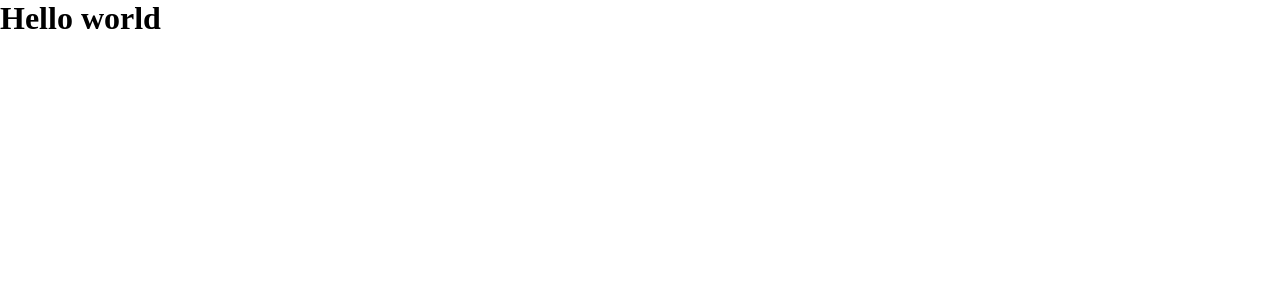
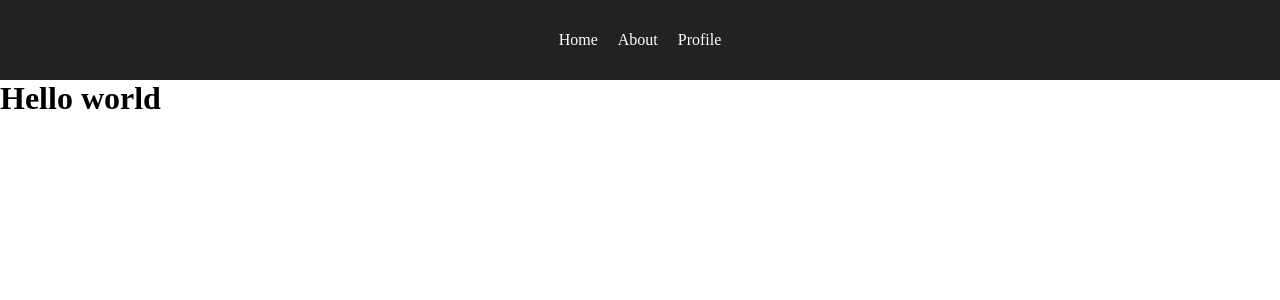
Before and after one commit to 1-aminadab/Next.js_scratch, a Next.js app: page / in a window 1280 px wide. Shown: the top 300 px of the page. Built offline with nearby package versions, Linux system fonts and the light colour scheme.

Commit message:
styles and layout

```diff
--- /dev/null
+++ b/components/Layout.js
@@ -0,0 +1,11 @@
+import React from 'react'
+import Navbar from './Navbar'
+function Layout({children}) {
+  return (
+    <div>
+        <Navbar /> <div>{children}</div>
+    </div>
+  )
+}
+
+export default Layout
--- /dev/null
+++ b/components/Navbar.js
@@ -0,0 +1,15 @@
+import Link from "next/link"
+import styles from "../styles/Navbar.module.css"
+function Navbar() {
+  return (
+    <div className={styles.navbar}>
+        <div className={styles.links}>
+            <Link href="/">Home</Link>
+            <Link href="/about">About</Link>
+            <Link href="/profile">Profile</Link>
+        </div>
+    </div>
+  )
+}
+
+export default Navbar
--- a/pages/_app.js
+++ b/pages/_app.js
@@ -1,5 +1,5 @@
 import '@/styles/globals.css'
-
+import Layout from '@/components/Layout'
 export default function App({ Component, pageProps }) {
-  return <Component {...pageProps} />
+  return <Layout><Component {...pageProps} /></Layout>
 }
--- a/pages/index.js
+++ b/pages/index.js
@@ -1,10 +1,14 @@
 import styles from '@/styles/Home.module.css'
 
-
+import Head from 'next/head'
 
 export default function Home() {
   return (
         <div className={styles.container}>
+          <Head>
+            <title>next crash course</title>
+            <meta property="og:title" content="My page title" key="title" />
+          </Head>
           <h1>Hello world</h1>
         </div>
   )
--- /dev/null
+++ b/styles/Navbar.module.css
@@ -0,0 +1,16 @@
+.navbar{
+width: 100%;
+height: 80px;
+background-color: #222;
+display: flex;
+justify-content: center;
+}
+.links{
+    display: flex;
+    justify-content: center;
+    align-items: center;
+    width: 100%;
+    height: 100%;
+    color: white;
+    gap: 20px;
+}
```
